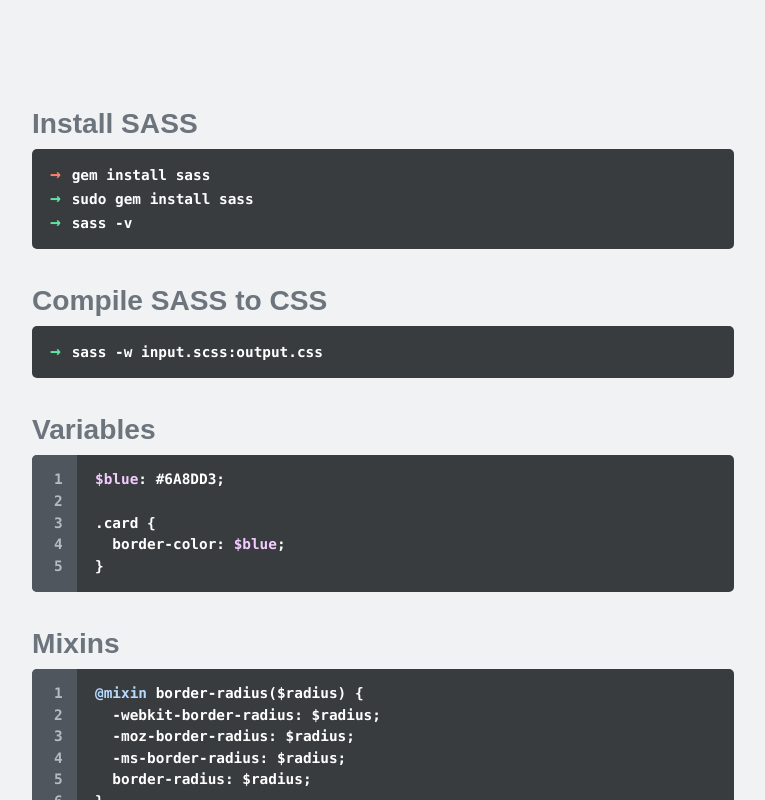
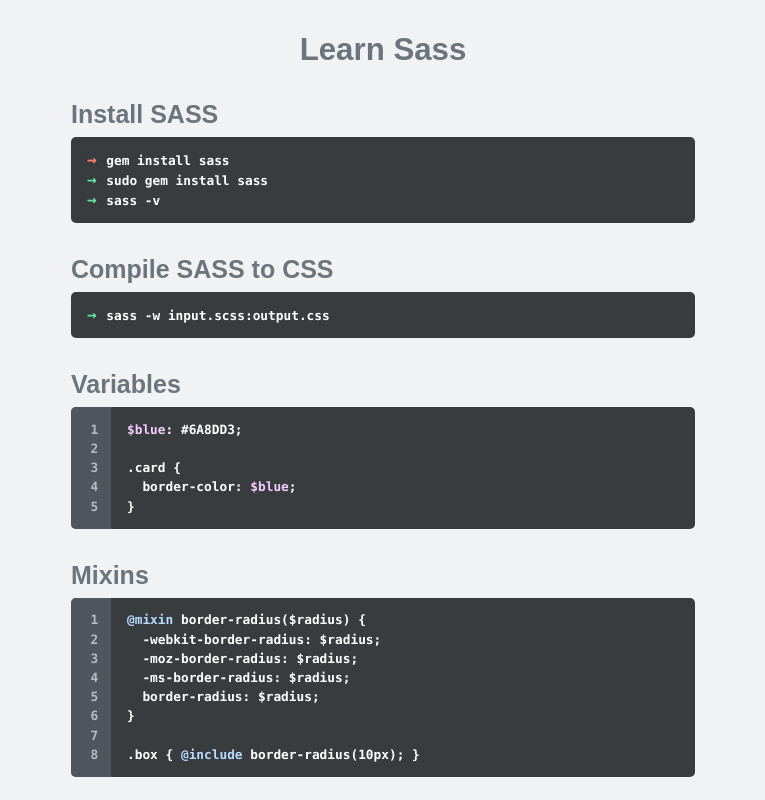
Before and after one commit to jrauh/jaredrauh.github.io, a website: page sass/index.html in a window 1280 px wide. Shown: the top 800 px of the page, without its empty margins (257-1022 px from the left). Drawn offline with Linux system fonts and the light colour scheme.

Commit message:
Removed font-size change for different screen sizes // added header

```diff
--- a/learn/index.html
+++ b/sass/index.html
@@ -11,7 +11,10 @@
 
 <body>
 
-<div class="row" style="margin-top: 5rem; padding: 1rem 0.5rem;">
+<section class="row center-align" style="margin-top: 1rem;">
+  <h1>Learn Sass</h1>
+</section>
+<section class="row">
   <h2>Install SASS</h2>
   <div class="code">
     <div class="row">
@@ -103,7 +106,7 @@
       &nbsp;&nbsp;border: none;</br>
     }
   </div>
-</div>
+</section>
 
 </body>
 </html>
--- a/styles/partials/_learn.scss
+++ b/styles/partials/_learn.scss
@@ -1,6 +1,11 @@
 //page styles
 .row {
   max-width: 40rem;
+}
+
+section {
+  margin-top: 1rem;
+  padding: 1rem 0.5rem;
 }
 
 h1, h2, h3, h4, h5, h6 {
@@ -11,7 +16,7 @@
   background-color: rgba($gray-900c, .9);
   border-radius: 5px;
   color: $white;
-  font-family: "Monaco", sans-serif;
+  font-family: monaco, Consolas, "Source Sans Pro", sans-serif;
   font-size: $font-size-small;
   font-weight: 600;
   line-height: 1.2rem;
--- a/styles/partials/core.scss
+++ b/styles/partials/core.scss
@@ -1,9 +1,3 @@
-html {
-  font-size: 14px;
-  @media #{$tablet} { font-size: 16px; }
-  @media #{$desktop} { font-size: 18px; }
-}
-
 body {
   background-color: $gray-1;
   color: #222;
--- a/styles/partials/settings.scss
+++ b/styles/partials/settings.scss
@@ -5,3 +5,7 @@
 
 $global-width: 1000px;
 $global-gutter: 0.5rem;
+
+html {
+  font-size: $font-size-normal;
+}
```
Also changed, not shown: styles/styles.css.
